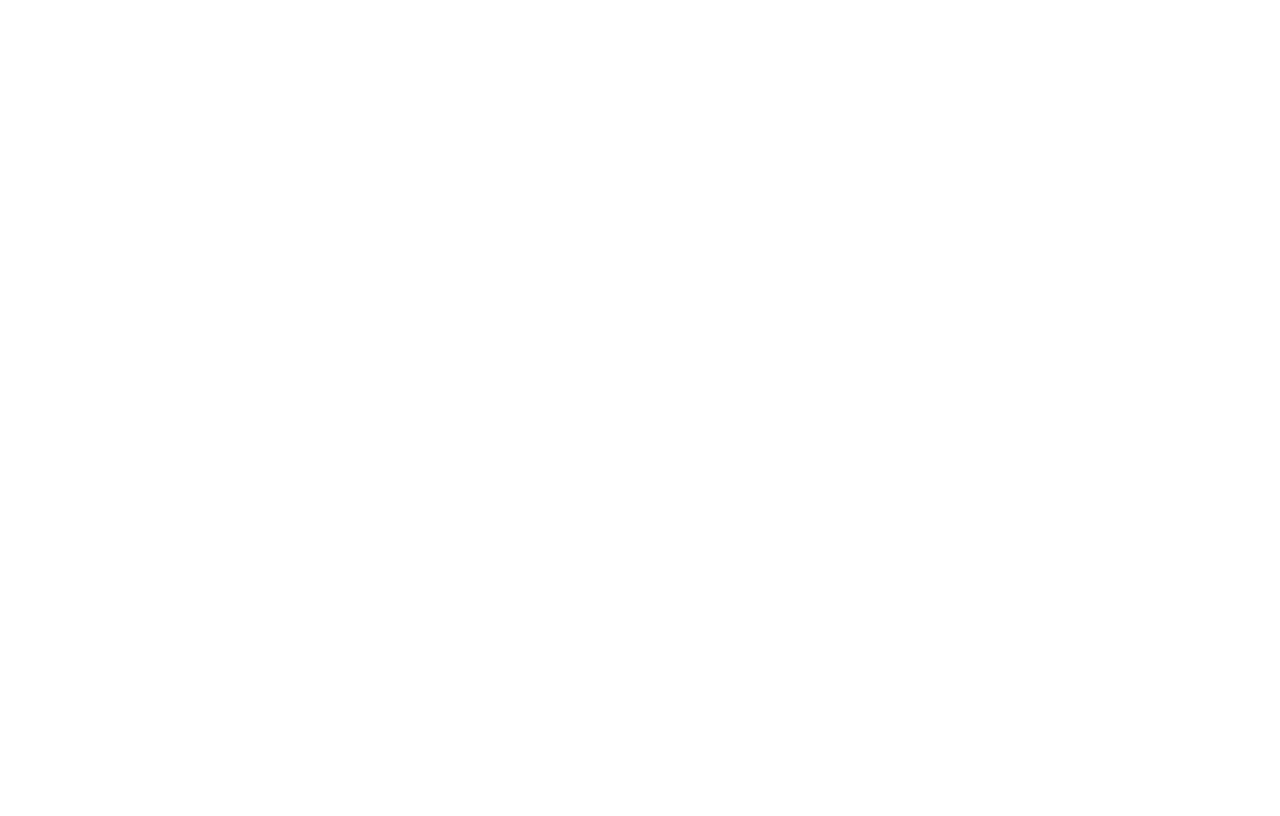
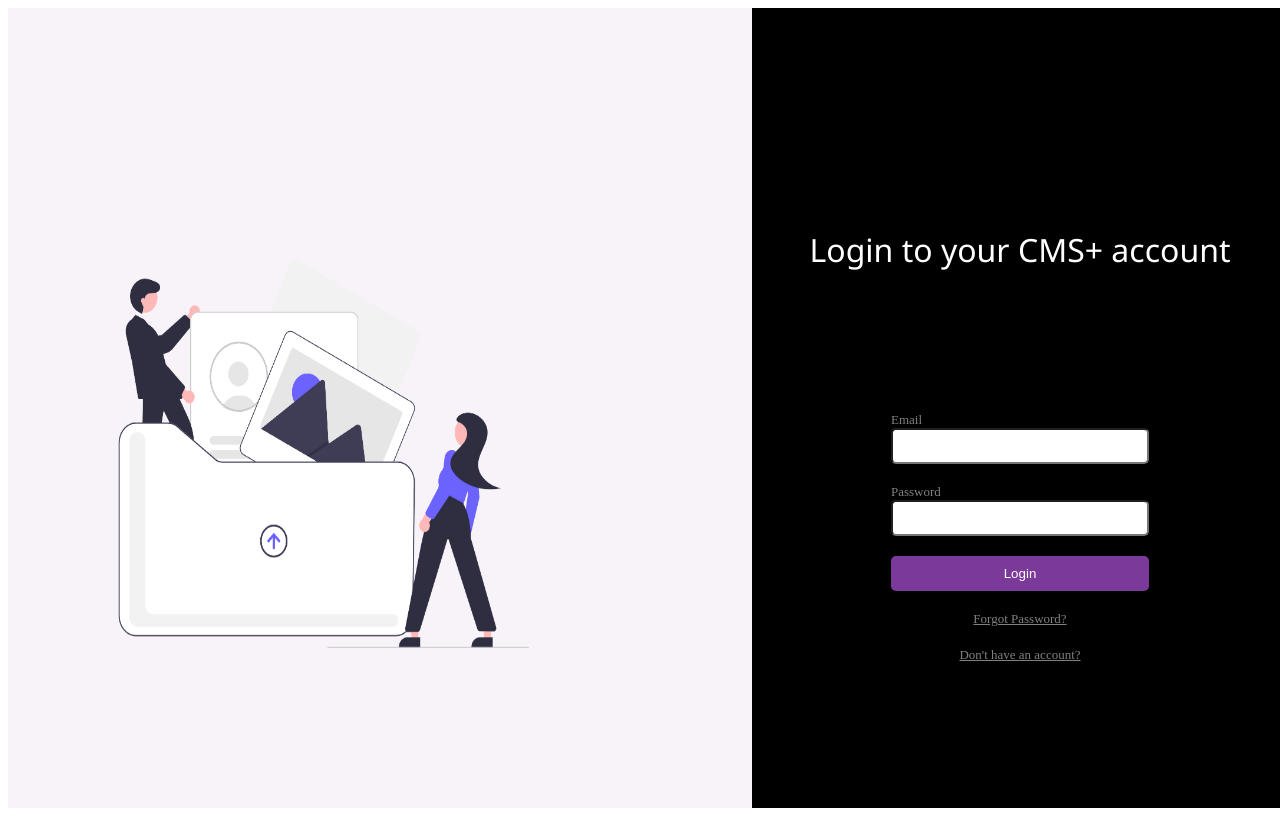
Before and after one commit to Promit-revar/Evaluation4-frontend, a React (Create React App) app: page / in a window 1280 px wide. Before the commit this address had no page. Built offline with nearby package versions, Linux system fonts and the light colour scheme.

Commit message:
feat: add login and register functionality

```diff
--- a/src/constants/routes.js
+++ b/src/constants/routes.js
@@ -1,5 +1,5 @@
 /* eslint-disable */
-export const LOGIN_ROUTE = '/login';
+export const LOGIN_ROUTE = '/';
 export const NOT_FOUND_ROUTE = '*';
 export const SIGNUP_ROUTE = '/signup';
 export const HOME_ROUTE = '/home';
--- a/src/pages/LoginPage/LoginPage.css
+++ b/src/pages/LoginPage/LoginPage.css
@@ -0,0 +1,69 @@
+.LoginPage{
+    display: flex;
+    flex-direction: row;
+    justify-content: flex-start;
+    width: 100vw;
+    height: 100vh;
+}
+.login-card{
+    display: flex;
+    width: 60%;
+    flex-direction: row;
+    justify-content: flex-start;
+    align-items: center;
+    background-color: rgb(247, 243, 248);
+
+}
+.login-card img{
+    width: 70%;
+    height: 60%;
+}
+.login-form{
+    display: flex;
+    padding: 20px;
+    flex-direction: column;
+    justify-content: flex-start;
+    align-items: center;
+    width: 40%;
+    background-color: #000;
+    color: #fff;
+}
+.login-form h1{
+    margin-top: 200px;
+    font-weight: 525;
+    font-family: 'Segoe UI', Tahoma, Geneva, Verdana, sans-serif;
+}
+.form{
+    margin-top: 120px;
+    font-size: small;
+    color:grey;
+    display: flex;
+    flex-direction: column;
+    justify-content: flex-start;
+    gap: 20px;
+}
+.password-section{
+    display: flex;
+    flex-direction: column;
+}
+.form input{
+    width:250px;
+    height: 30px;
+    border-radius: 5px;
+}
+.form button{
+    padding: 10px;
+    color: #fff;
+    background-color: rgb(123, 58, 153);
+    border-radius: 5px;
+    border: none;
+}
+.form a{
+    color: grey;
+    text-decoration: none;
+    align-self: center;
+}
+.email-section{
+    display: flex;
+    flex-direction: column;
+}
--- a/src/pages/LoginPage/index.jsx
+++ b/src/pages/LoginPage/index.jsx
@@ -2,36 +2,65 @@
 import React from "react";
 import "./LoginPage.css";
 import makeRequest from "../../utils/makeRequest";
-import { loginUser } from "../../constants/authEndpoints";
+import { loginUser, createUser } from "../../constants/authEndpoints";
 import { useNavigate } from "react-router-dom";
 export default function LoginPage() {
-    const [username, setUsername] = React.useState("");
+    const [email, setEmail] = React.useState("");
     const [password, setPassword] = React.useState("");
+    const [login, setLogin] = React.useState(true);
     const navigate = useNavigate();
     const handleChangeUsername = (e) => {
-        setUsername(e.target.value);
+        setEmail(e.target.value);
     };
     const handleChangePassword = (e) => {
         setPassword(e.target.value);
     };
     const handleLogin = async () => {
         try{
-            const result=await makeRequest(loginUser, {data:{ username, password } });
-            localStorage.setItem("token", result.token);
-            if(result.success){
-                navigate("/home");
+            if(login){
+                const result=await makeRequest(loginUser, {data:{ email, password } });
+                localStorage.setItem("token", result.token);
+                if(result.success){
+                    navigate("/home");
+                }
+            }
+            else{
+                const result=await makeRequest(createUser, {data:{ email, password } });
+                console.log(result)
+                if(result.success){
+                    alert("User created successfully");
+                    window.location.reload();
+                }
             }
         }
         catch(err){
             console.log(err);
         }
     }
+
     return (
         <div className="LoginPage">
-        <h1>Login Page</h1>
-        <input type="text" placeholder="Username" onChange={handleChangeUsername}/>
-        <input type="password" placeholder="Password" onChange={handleChangePassword} />
-        <button onClick={handleLogin}>Login</button>
+            <div className="login-card">
+                <img src={require("../../assets/images/loginImage.png")} alt="login-Image" />
+            </div>
+            <div className="login-form">
+                <div>
+                    <h1>{login?"Login":"Register"} to your CMS+ account</h1>
+                </div>
+                <div className="form">
+                    <div className="email-section">
+                        <label htmlFor="email">Email</label>
+                        <input type="text" id="email" onChange={handleChangeUsername}/>
+                    </div>
+                    <div className="password-section">
+                        <label htmlFor="password">Password</label>
+                        <input type="password" id="password" onChange={handleChangePassword} />
+                    </div>
+                    <button onClick={handleLogin}>{login?"Login":"Register"}</button>
+                    <a href="#"><u>Forgot Password?</u></a>
+                    <a onClick={()=>setLogin(false)}><u>Don't have an account?</u></a>
+                </div>
+            </div>
         </div>
     );
 }
```
Also changed, not shown: src/assets/images/loginImage.png (added), src/assets/images/note.png (added).
